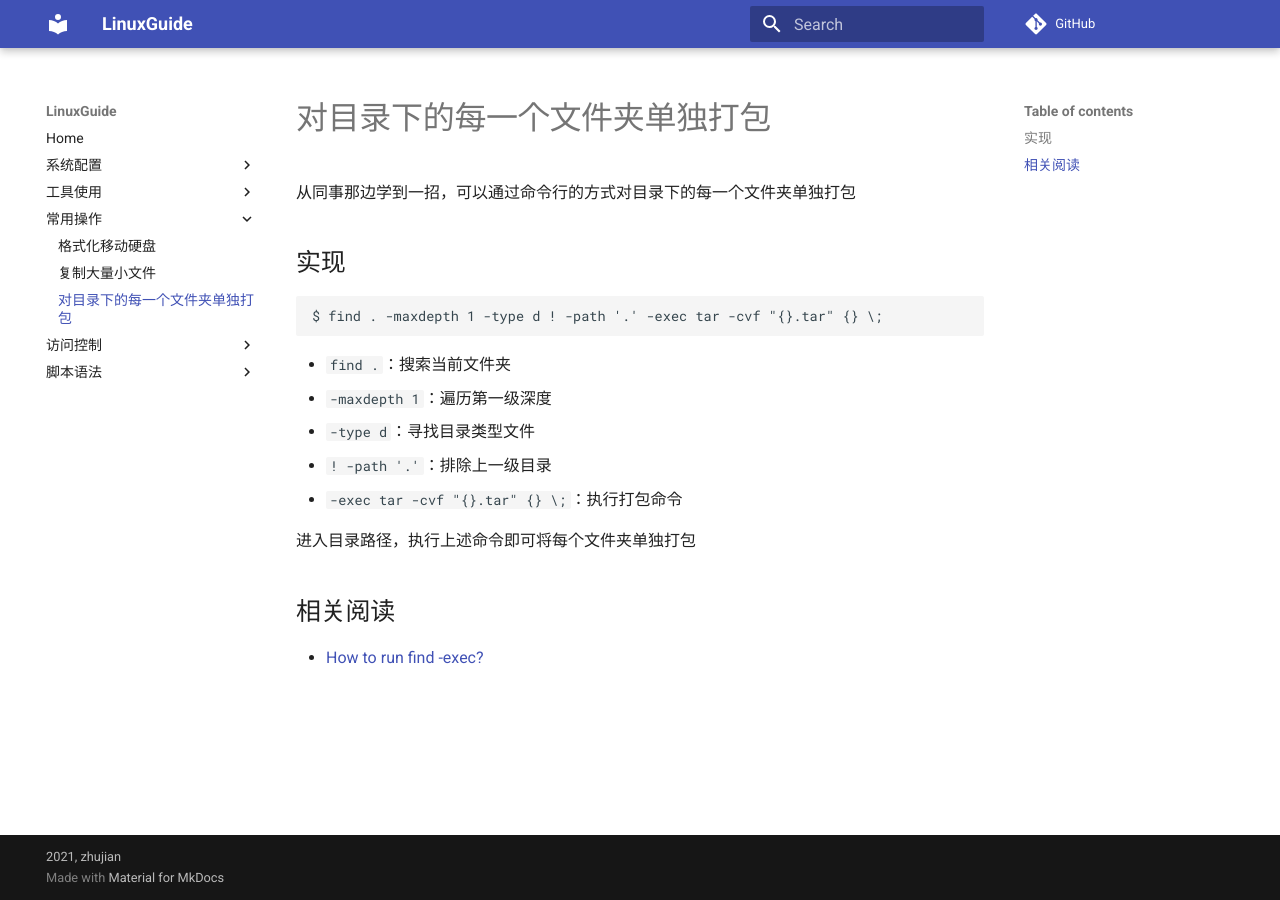
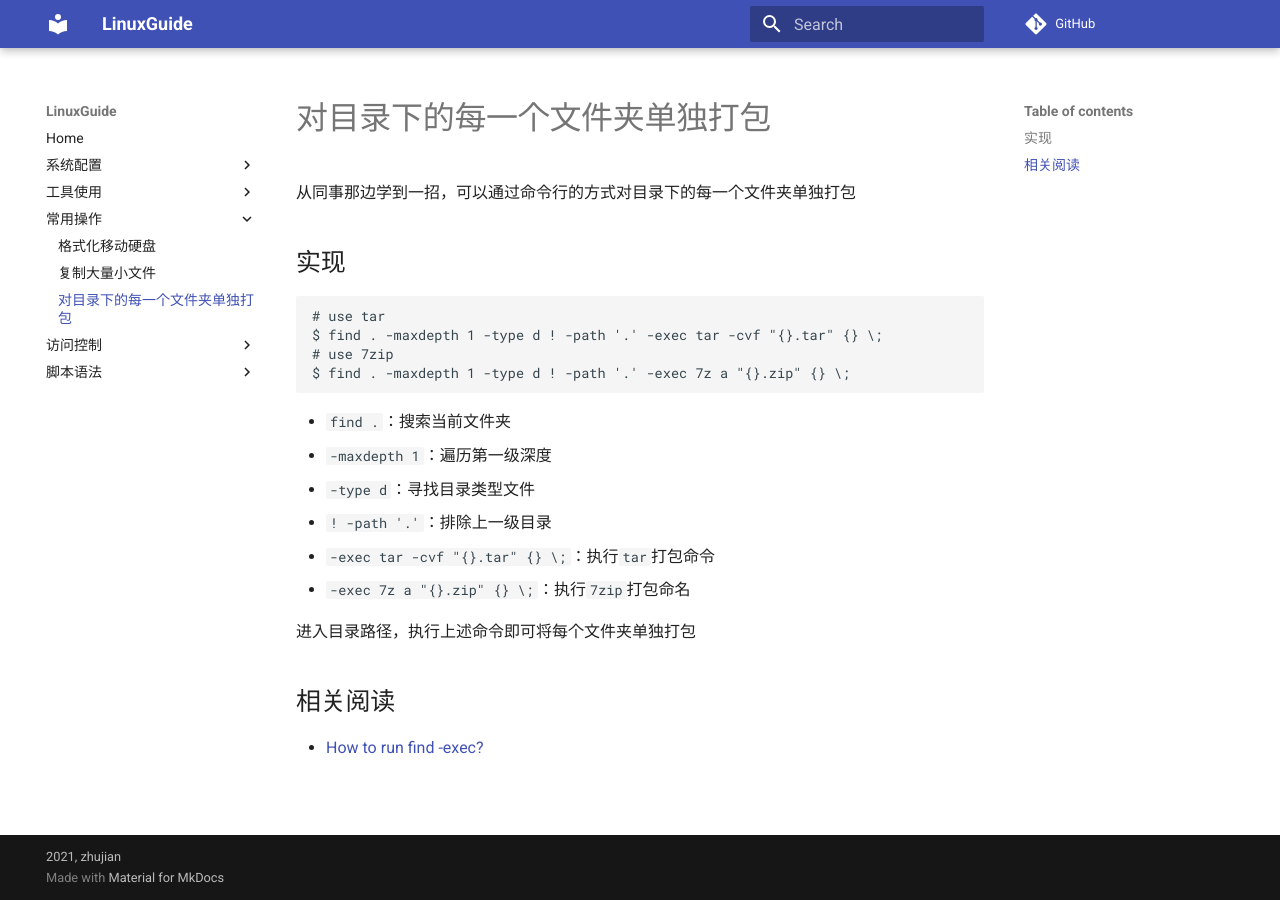
Before and after one commit to ZJDoc/LinuxGuide, an MkDocs documentation site: the page built from docs/operation/对目录下的每一个文件夹单独打包.md, in a window 1280 px wide. Built offline with MkDocs 1.6.1 and Material for MkDocs 9.7.7, drawn with Linux system fonts in a browser that asks for light colours; comment, search, counter and statistics services are not loaded.

Commit message:
docs(operation): update

````diff
--- a/docs/operation/对目录下的每一个文件夹单独打包.md
+++ b/docs/operation/对目录下的每一个文件夹单独打包.md
@@ -6,14 +6,18 @@
 ## 实现
 
 ```
+# use tar
 $ find . -maxdepth 1 -type d ! -path '.' -exec tar -cvf "{}.tar" {} \;
+# use 7zip
+$ find . -maxdepth 1 -type d ! -path '.' -exec 7z a "{}.zip" {} \;
 ```
 
 * `find .`：搜索当前文件夹
 * `-maxdepth 1`：遍历第一级深度
 * `-type d`：寻找目录类型文件
 * `! -path '.'`：排除上一级目录
-* `-exec tar -cvf "{}.tar" {} \;`：执行打包命令
+* `-exec tar -cvf "{}.tar" {} \;`：执行`tar`打包命令
+* ` -exec 7z a "{}.zip" {} \;`：执行`7zip`打包命名
 
 进入目录路径，执行上述命令即可将每个文件夹单独打包
 
````
